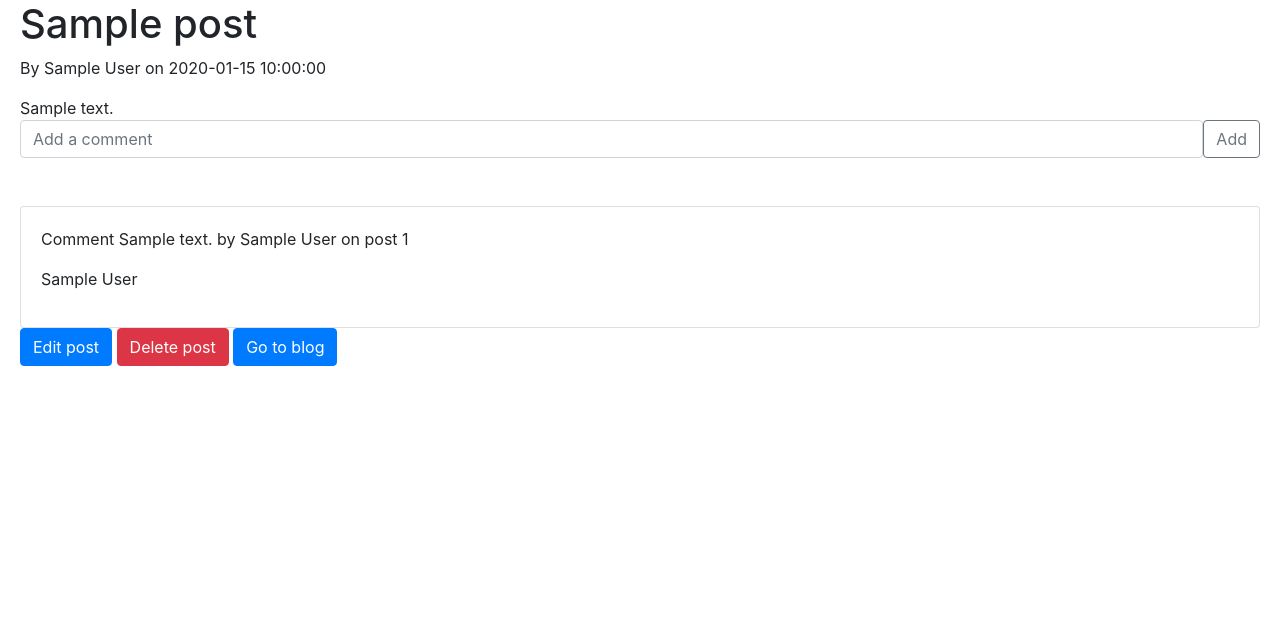
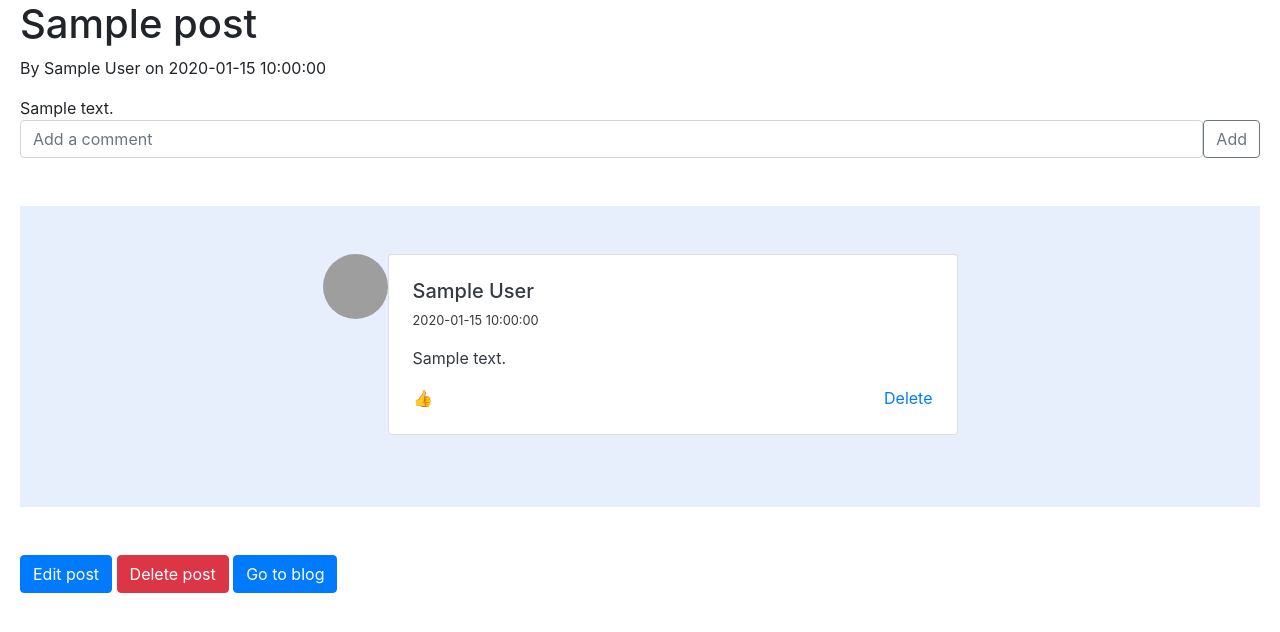
Before and after one commit to KubiakJakub01/quizoinator, a Flask app: page /post/view/1 in a window 1280 px wide. Shown: the part 132-764 px from the top of the page. Run offline with Flask 3, Linux system fonts and the light colour scheme; a user stored in the database is signed in; tables that the repository leaves empty hold one stand-in row (values such as "Sample post"); some libraries are stand-ins or nearby versions; grey boxes are pictures that could not be loaded.

Commit message:
Add delete_comment feature

```diff
--- a/app.py
+++ b/app.py
@@ -160,6 +160,12 @@ def add_comment(id):
     return comment_utils.add_comment(id, form)
 
 
+@app.route("/post/comment/delete/<int:id>")
+@login_required
+def delete_comment(id):
+    """Delete comment from post"""
+    return comment_utils.delete_comment(id)
+
 @app.route("/admin")
 @login_required
 def admin():
--- a/src/templates/blog/post.html
+++ b/src/templates/blog/post.html
@@ -12,16 +12,38 @@
 			<input type="text" class="form-control" placeholder="Add a comment" name="comment">
 			<button class="btn btn-outline-secondary" type="submit">Add</button>
 		</form>
-        <br/>
-		<br/>
-		{% for comment in post.comments %}
-			<div class="card">
-				<div class="card-body">
-					<p>{{ comment }}</p>
-					<p>{{ comment.author }}</p>
-				</div>
-			</div>
-		{% endfor %}
+		<section style="background-color: #e7effd;">
+			<div class="container my-5 py-5 text-dark">
+			  <div class="row d-flex justify-content-center">
+				<div class="col-md-11 col-lg-9 col-xl-7">
+				{% for comment in post.comments[::-1] %}
+				  <div class="d-flex flex-start mb-4">
+					<img class="rounded-circle shadow-1-strong me-3"
+					  src="https://mdbcdn.b-cdn.net/img/Photos/Avatars/img%20(32).webp" alt="avatar" width="65"
+					  height="65" />
+					<div class="card w-100">
+					  <div class="card-body p-4">
+						<div class="">
+						  <h5>{{ comment.author }}</h5>
+						  <p class="small">{{ comment.date_added }}</p>
+						  <p>{{ comment.comment }}</p>
+						  <div class="d-flex justify-content-between align-items-center">
+							<div class="d-flex align-items-center">
+								<a href="#">
+									<span class="glyphicon">&#x1F44D;</span>
+								</a>
+							</div>
+							{% if comment.author_id == current_user._id %}
+								<a href="{{ url_for('delete_comment', id=comment._id)}}" class="link-muted"><i class="fas fa-trash me-1"></i> Delete</a>
+							{% endif %}
+						  </div>
+						</div>
+					  </div>
+					</div>
+				  </div>
+				  {% endfor %}
+		  </section>
+
         {% if post.author_id == current_user._id %}
             <a href="{{ url_for('update_post', id=post._id)}}" class="btn btn-primary">Edit post</a>
             <a href="{{ url_for('delete_post', id=post._id)}}" class="btn btn-primary btn-danger">Delete post</a>
```
Also changed, not shown: src/utils/comments_utils.py (+6 -1 lines).
